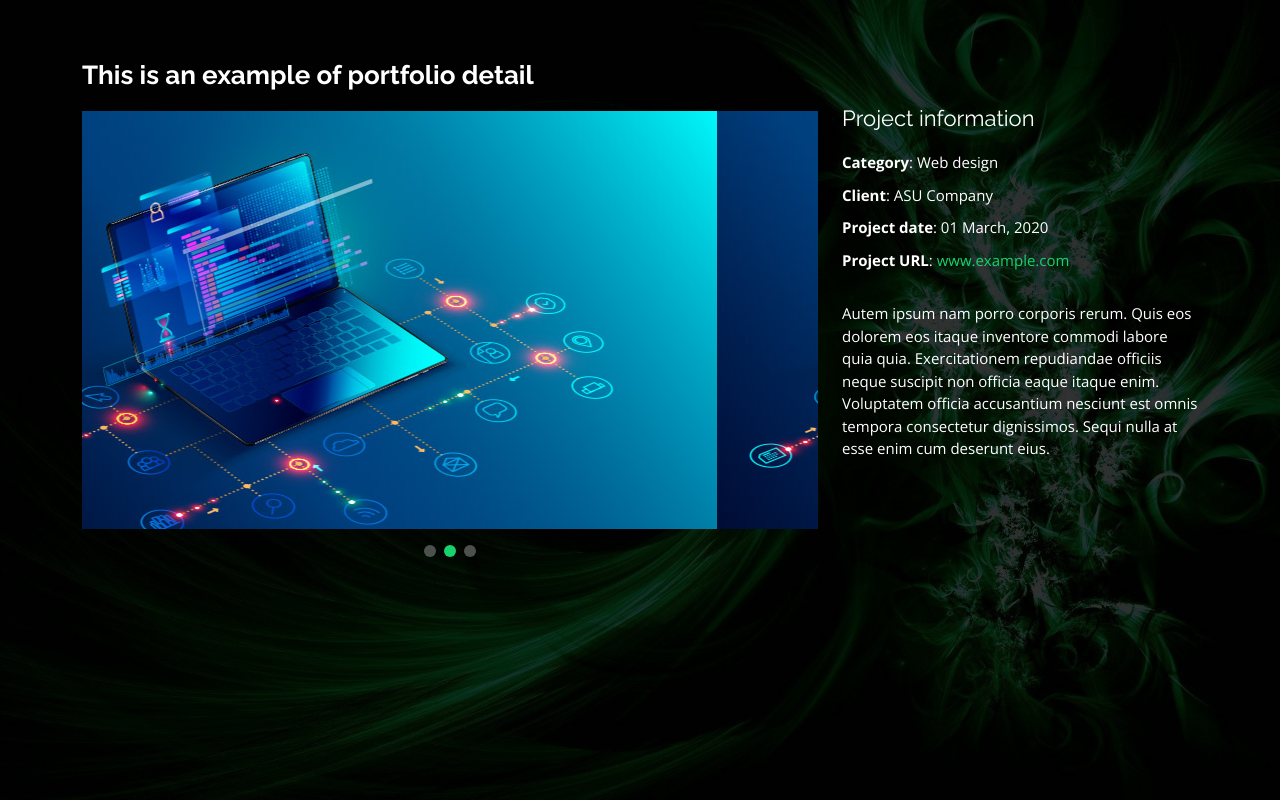
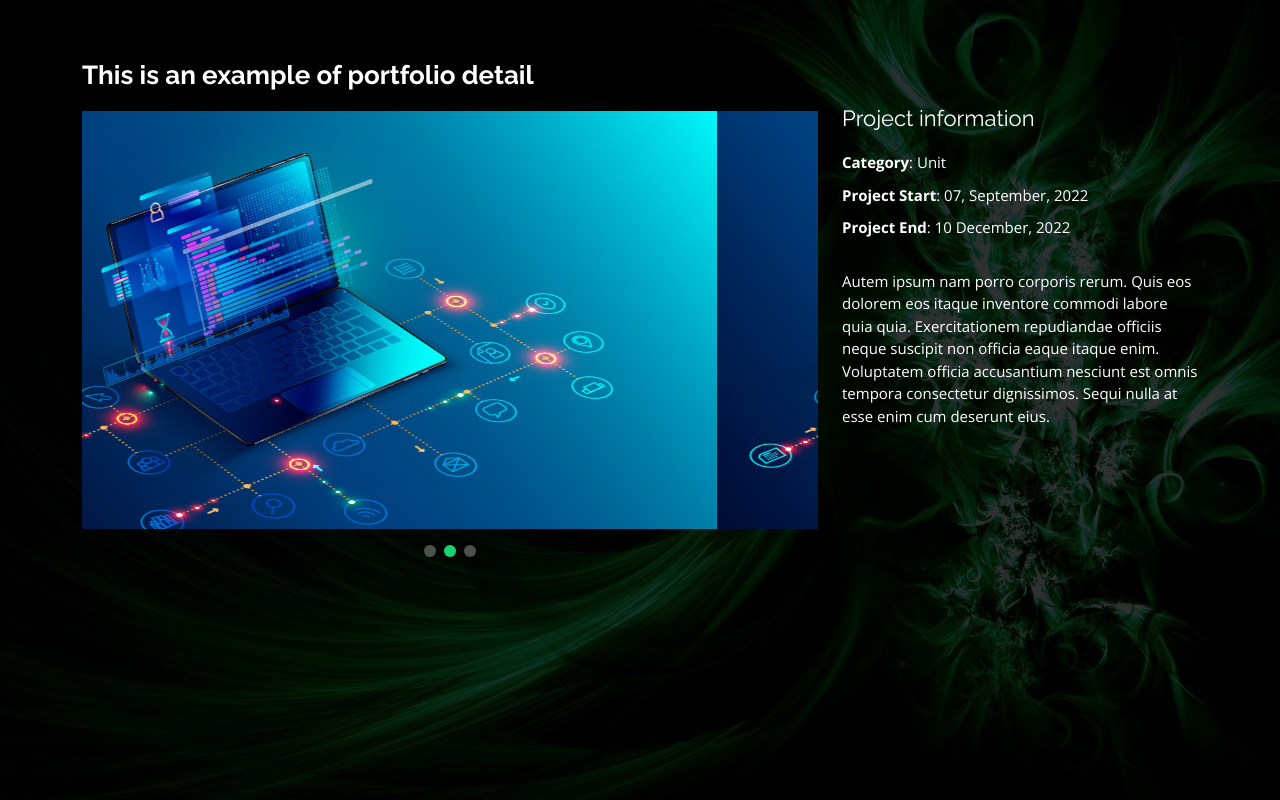
Before and after one commit to 5203408/Portfolio, a plain HTML site: page portfolio-details.html in a window 1280 px wide. Drawn offline with nearby package versions, Linux system fonts and the light colour scheme.

Commit message:
Update portfolio-details.html

```diff
--- a/portfolio-details.html
+++ b/portfolio-details.html
@@ -27,12 +27,6 @@
   <!-- Template Main CSS File -->
   <link href="assets/css/style.css" rel="stylesheet">
 
-  <!-- =======================================================
-  * Template Name: Personal - v4.9.0
-  * Template URL: https://bootstrapmade.com/personal-free-resume-bootstrap-template/
-  * Author: BootstrapMade.com
-  * License: https://bootstrapmade.com/license/
-  ======================================================== -->
 </head>
 
 <body>
@@ -72,10 +66,9 @@
           <div class="col-lg-4 portfolio-info">
             <h3>Project information</h3>
             <ul>
-              <li><strong>Category</strong>: Web design</li>
-              <li><strong>Client</strong>: ASU Company</li>
-              <li><strong>Project date</strong>: 01 March, 2020</li>
-              <li><strong>Project URL</strong>: <a href="#">www.example.com</a></li>
+              <li><strong>Category</strong>: Unit</li>
+              <li><strong>Project Start</strong>: 07, September, 2022</li>
+              <li><strong>Project End</strong>: 10 December, 2022</li>
             </ul>
 
             <p>
@@ -89,13 +82,6 @@
     </div><!-- End Portfolio Details -->
 
   </main><!-- End #main -->
-
-  <div class="credits">
-    <!-- All the links in the footer should remain intact. -->
-    <!-- You can delete the links only if you purchased the pro version. -->
-    <!-- Licensing information: https://bootstrapmade.com/license/ -->
-    <!-- Purchase the pro version with working PHP/AJAX contact form: https://bootstrapmade.com/personal-free-resume-bootstrap-template/ -->
-  </div>
 
   <!-- Vendor JS Files -->
   <script src="assets/vendor/purecounter/purecounter_vanilla.js"></script>
```
